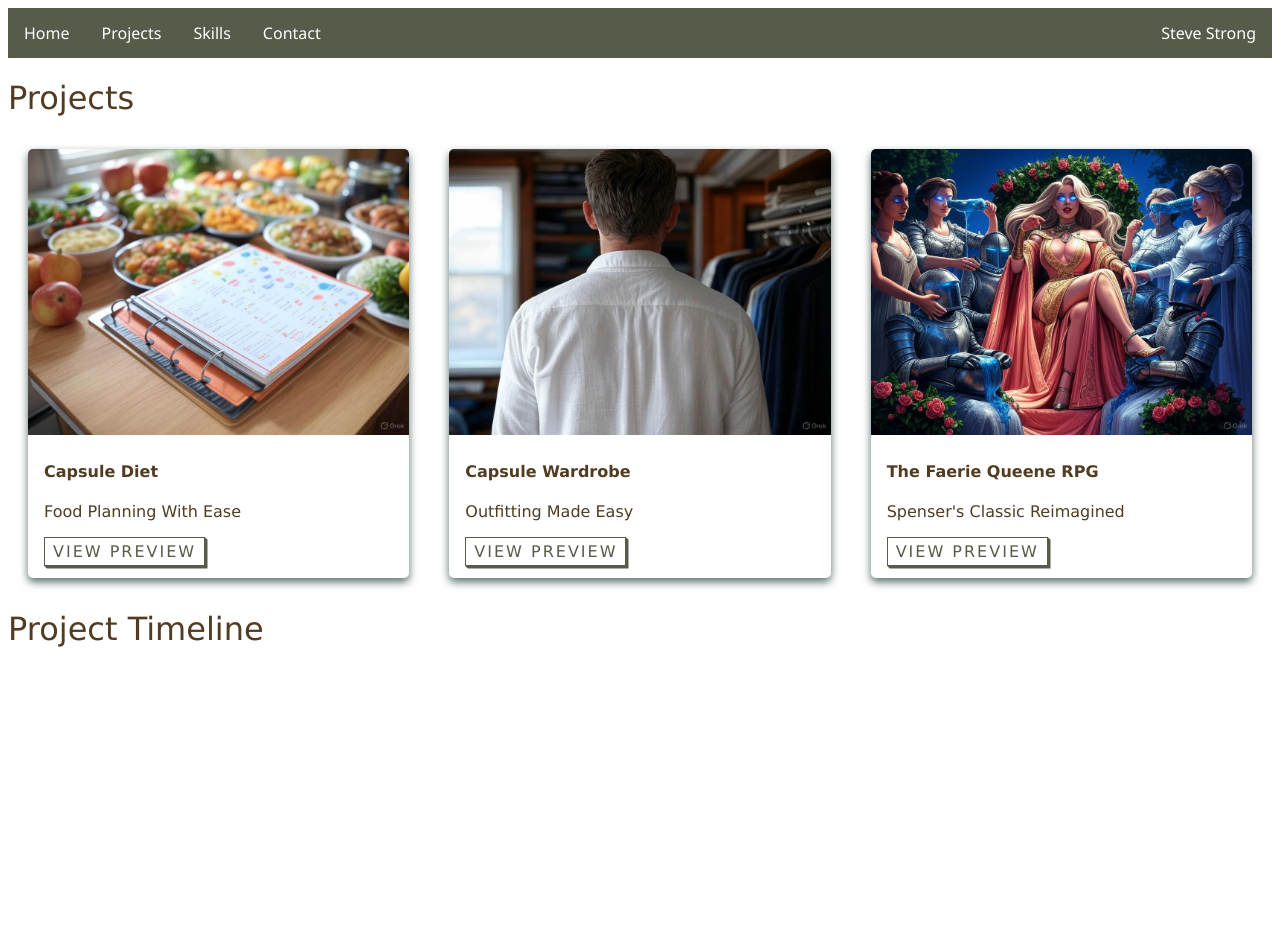
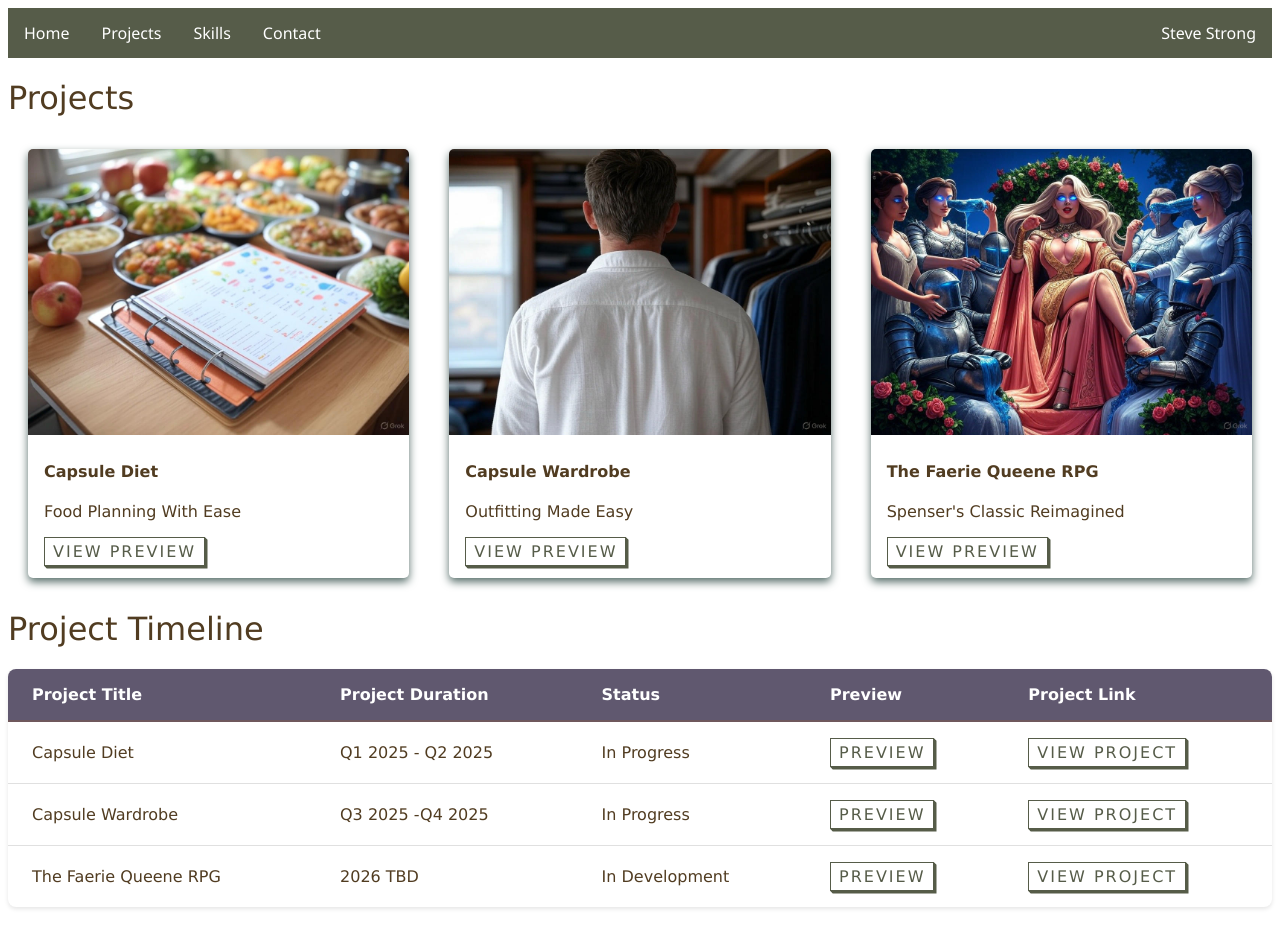
Before and after one commit to Teebtong/portfolio, a plain HTML site: page projects.html in a window 1280 px wide. Before the commit the page ends 800 px from the top, so only its background shows below. Drawn offline with Linux system fonts and the light colour scheme.

Commit message:
Added project timeline and preview buttons

```diff
--- a/projects.html
+++ b/projects.html
@@ -124,6 +124,49 @@
         margin: 0px 0px 10px 0px;
     }
 
+    table th {
+      text-align: left;
+    }
+
+    table {
+      width: 100%;
+      border-collapse: separate;
+      border-spacing: 0;
+      margin: 20px 0;
+      background-color: #fff;
+      border-radius: 8px;
+      overflow: hidden;
+      box-shadow: 0 2px 4px rgba(0, 0, 0, 0.1);
+    }
+
+    table th {
+      padding: 16px 24px;
+      background-color: #60586F;
+      font-weight: 600;
+      border-bottom: 2px solid #6F585C;
+      color: #fff;
+    }
+
+    table td {
+      vertical-align: middle;
+      padding: 16px 24px;
+      border-bottom: 1px solid #e0e0e0;
+    }
+
+    table tr:last-child td {
+      border-bottom: none;
+    }
+
+    table tr:hover {
+      background-color: #f1f1f1;
+      transition: background-color 0.2s ease;
+    }
+
+    table .project-button {
+      margin: 0;
+      display: inline-block;
+    }
+
   </style>
 </head>
 <body>
@@ -192,6 +235,73 @@
 
   <h1>Project Timeline</h1>
 
+    <table>
+      <tr>
+        <th>Project Title</th>
+        <th>Project Duration</th>
+        <th>Status</th>
+        <th>Preview</th>
+        <th>Project Link</th>
+      </tr>
+      <tr>
+        <td>Capsule Diet</td>
+        <td>Q1 2025 - Q2 2025</td>
+        <td>In Progress</td>
+        <td>
+          <button type="button" class="project-button">Preview</button>
+          <div id="diet-modal-timeline" class="modal">
+            <div class="modal-content">
+              <span class="close">&times;</span>
+              <p>
+                An app that uses modularity to make menu planning easier! Get recipe ideas based on user-defined patterns and favorite ingredients.
+              </p>
+            </div>
+          </div>
+        </td>
+        <td>
+          <a href="capsule-diet.html" class="project-button">View Project</a>
+        </td>
+      </tr>
+      <tr>
+        <td>Capsule Wardrobe</td>
+        <td>Q3 2025 -Q4 2025</td>
+        <td>In Progress</td>
+        <td>
+          <button type="button" class="project-button">Preview</button>
+          <div id="wardrobe-modal-timeline" class="modal">
+            <div class="modal-content">
+              <span class="close">&times;</span>
+              <p>
+                Create dozens of outfits from just a few essentials! This app shows you the way.
+              </p>
+            </div>
+          </div>
+        </td>
+        <td>
+          <a href="capsule-wardrobe.html" class="project-button">View Project</a>
+        </td>
+      </tr>
+      <tr>
+        <td>The Faerie Queene RPG</td>
+        <td>2026 TBD</td>
+        <td>In Development</td>
+        <td>
+          <button type="button" class="project-button">Preview</button>
+          <div id="fq-modal-timeline" class="modal">
+            <div class="modal-content">
+              <span class="close">&times;</span>
+              <p>
+                An old favorite for a new age! One of the brightest gems of English poetry made interactive.
+              </p>
+            </div>
+          </div>
+        </td>
+        <td>
+          <a href="faerie-queene.html" class="project-button">View Project</a>
+        </td>
+      </tr>
+    </table>
+
   <script>
 
     fetch("navbar.html")
@@ -203,8 +313,11 @@
         document.getElementById("navbar").innerHTML = "Error loading navbar";
       });
 
-    // Get all cards
+    // Get all cards and timeline buttons
     const cards = document.querySelectorAll(".card");
+    const timelineButtons = document.querySelectorAll("table .project-button");
+
+    // Handle card modals
     cards.forEach(card => {
         const modal = document.querySelector(`#${card.id} .modal`);
         const btn = document.querySelector(`#${card.id} .project-button`);
@@ -227,24 +340,37 @@
         modalContent.onclick = function(event) {
             event.stopPropagation();
         };
+    });
 
-        // Card redirect
-        card.addEventListener("click", function() {
-            const modals = document.querySelectorAll(".modal");
-            const isModalOpen = Array.from(modals).some(modal => modal.style.display === "block");
-            if (!isModalOpen) {
-                if (card.id === "capsule-diet") window.location.href = "capsule-diet.html";
-                else if (card.id === "capsule-wardrobe") window.location.href = "capsule-wardrobe.html";
-                else if (card.id === "fq-rpg") window.location.href = "faerie-queene.html";
-            }
-        });
+    // Handle timeline modals
+    timelineButtons.forEach(btn => {
+        const modal = btn.nextElementSibling;
+        const span = modal.querySelector('.close');
+        const modalContent = modal.querySelector('.modal-content');
+
+        // Button opens modal
+        btn.onclick = function(event) {
+            event.stopPropagation();
+            modal.style.display = "block";
+        };
+
+        // Close button hides modal
+        span.onclick = function(event) {
+            event.stopPropagation();
+            modal.style.display = "none";
+        };
+
+        // Clicking modal content doesn't bubble up
+        modalContent.onclick = function(event) {
+            event.stopPropagation();
+        };
     });
 
     // Global click to close modal when clicking outside of modal box
     window.onclick = function(event) {
-    if (event.target.className === "modal") {
-        event.target.style.display = "none";
-    }
+        if (event.target.className === "modal") {
+            event.target.style.display = "none";
+        }
     };
 
     </script>
```
Also changed, not shown: index.html (+1 -0 lines).
